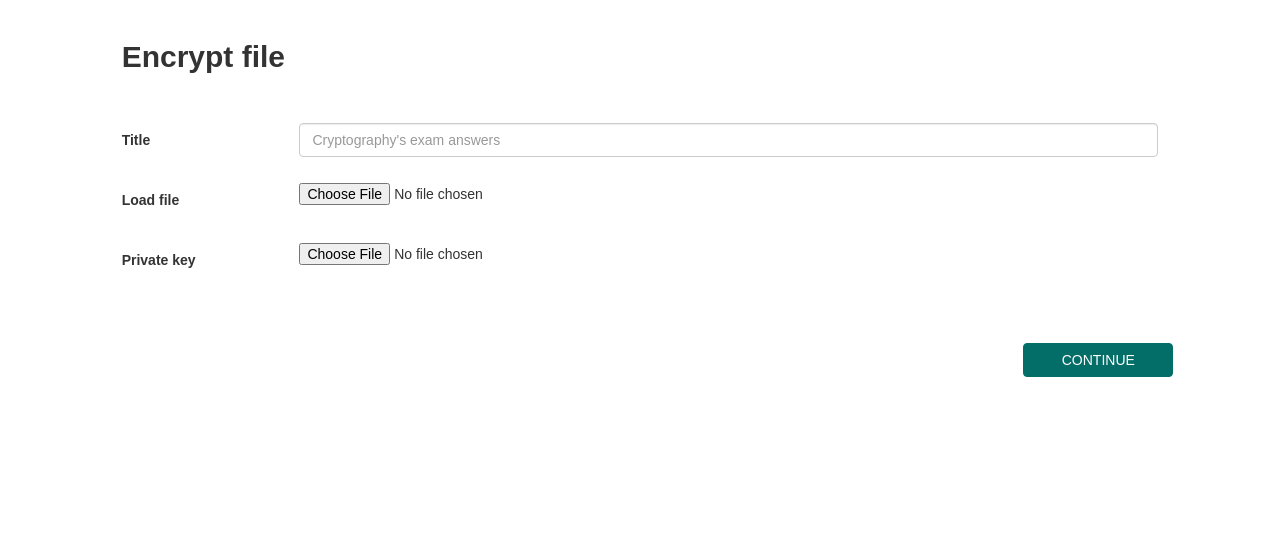
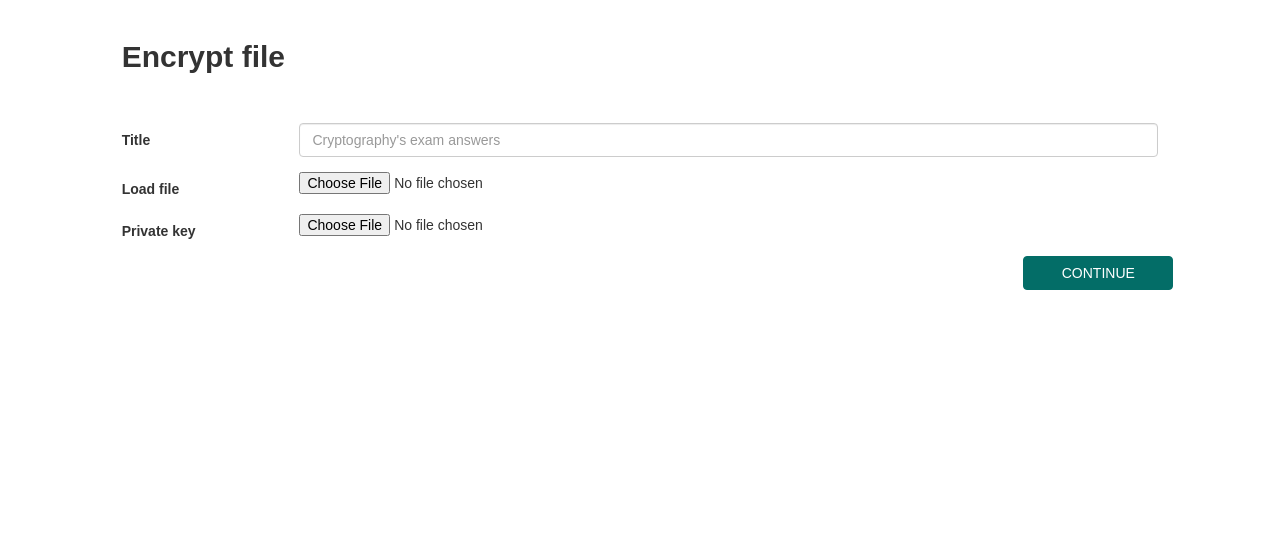
Before and after one commit to NatanLycan/EIS, a PHP site: page /Vista/Encrypt.php in a window 1280 px wide. Shown: the part 198-743 px from the top of the page. Run offline with PHP 8.4, Linux system fonts and the light colour scheme.

Commit message:
Que onda

```diff
--- a/Vista/Encrypt.php
+++ b/Vista/Encrypt.php
@@ -117,21 +117,20 @@
                         <div class="col-md-10">
                             <input type='nombre' class='form-control' placeholder="Cryptography's exam answers">
                         </div>
-                        <br>
-                        <br>
-                        <br>
+                </div>
+                <div class="form-group">
                         <label  for="" class="control-label col-md-2">Load file</label>
                         <div class="col-md-10">
                             <input type="file" name="archivo" class="campo-boton4">
                         </div>
-                        <br>
-                        <br>
-                        <br>
+                </div>
+                <div class="form-group">
                         <label  for="" class="control-label col-md-2">Private key</label>
                         <div class="col-md-10">
                             <input type="file" name="archivo" class="campo-boton4">
                         </div>
-                        <br><br><br><br><br>
+                </div>
+                <div class="form-group" >
                         <div class="form-group text-right">
                             <div class="col-md-8 col-md-offset-4">
                                 <a class="btn btn-success" style="width: 150px;" onclick="enviarForm();">CONTINUE</a>
```
